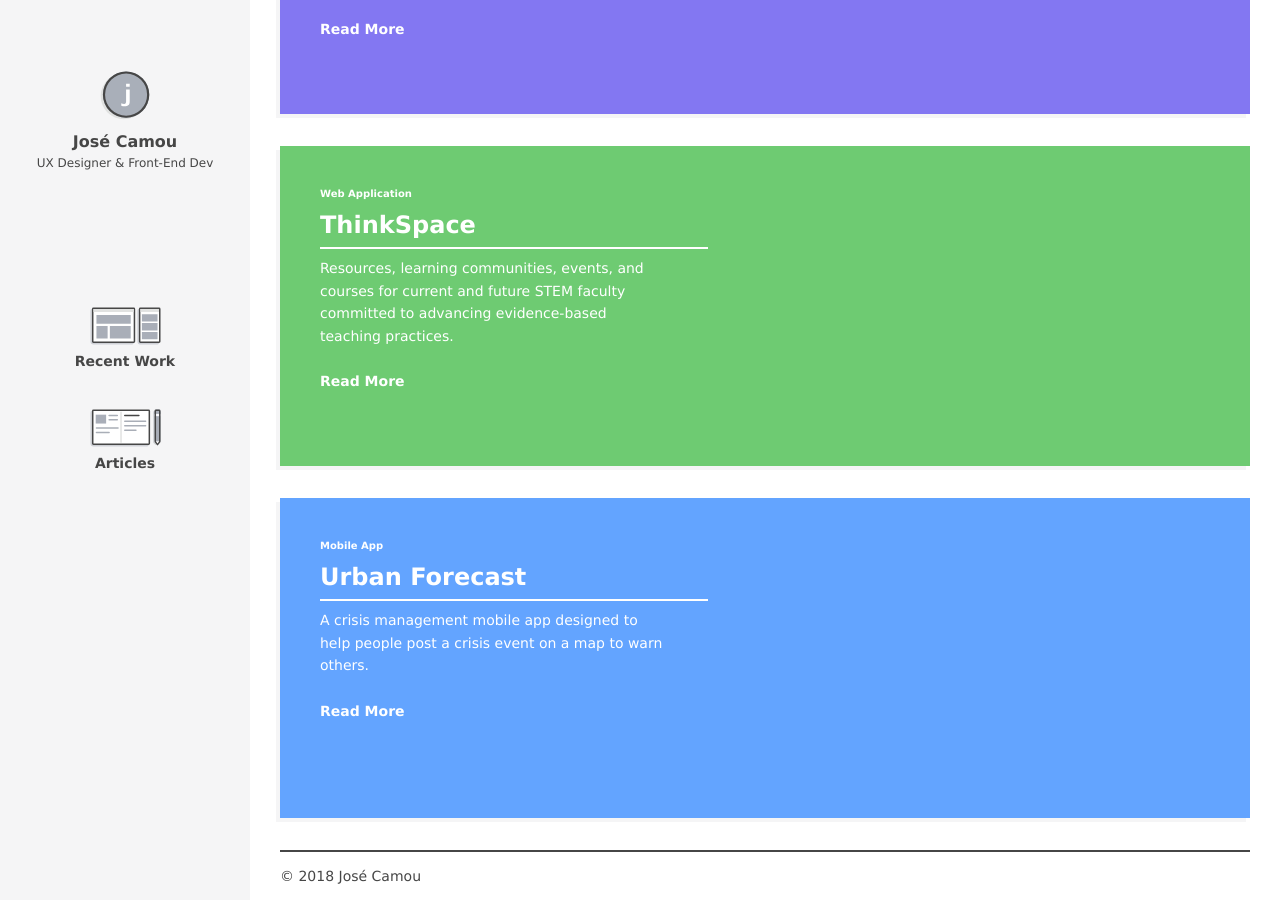
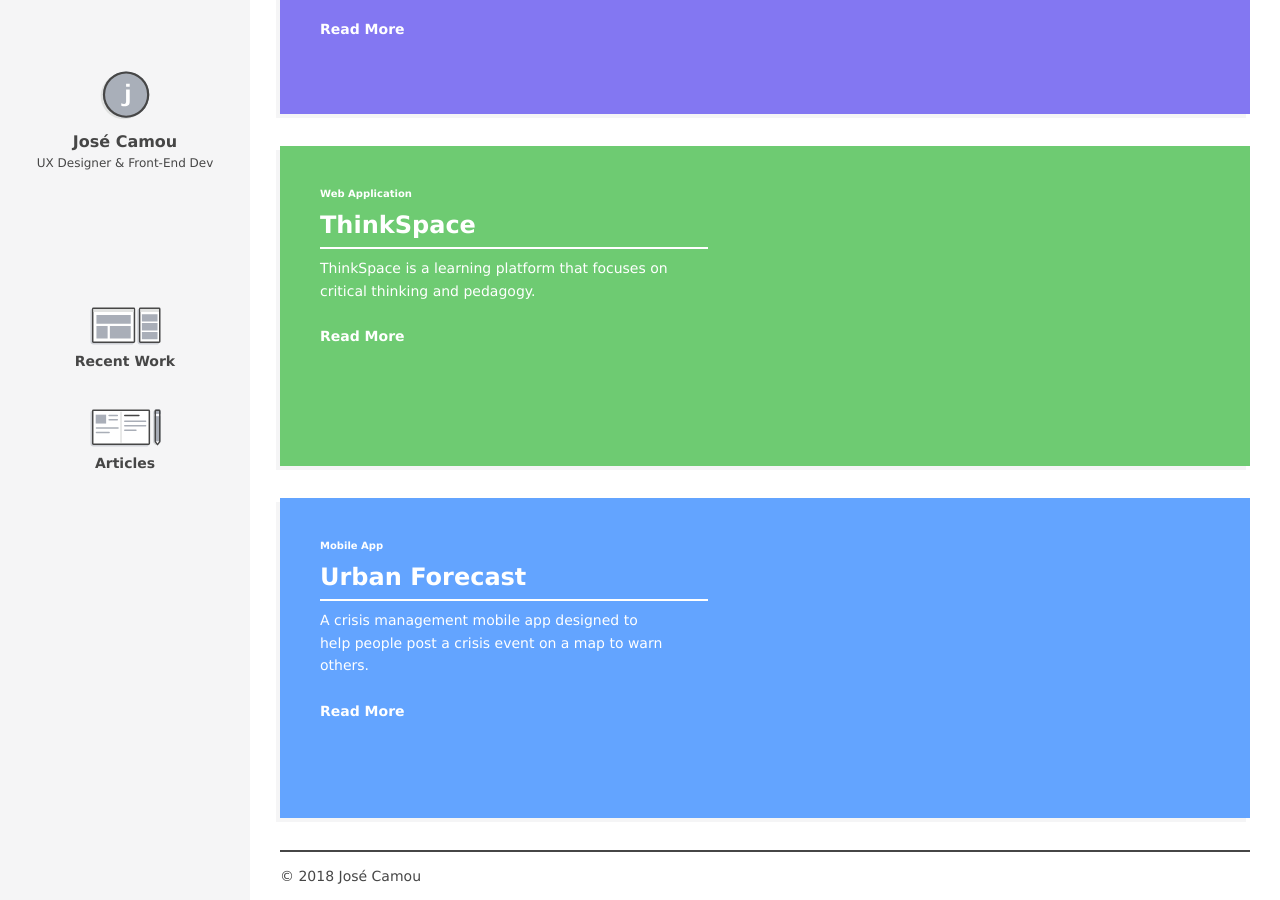
Before and after one commit to jcamou/jcamou.github.io, a Jekyll site: the page built from work.html, in a window 1280 px wide and 900 px high, scrolled down 735 px. Built offline with Jekyll 4.4.1, drawn with Linux system fonts in a browser that asks for light colours.

Commit message:
[MOD] Change work description

```diff
--- a/work.html
+++ b/work.html
@@ -50,7 +50,7 @@ permalink: /work/
           <div class="panel__text">
             <div class="panel__work-type">Web Application</div>
             <h2 class="panel__heading">ThinkSpace</h2>
-            <p class="panel__description">Resources, learning communities, events, and courses for current and future STEM faculty committed to advancing evidence-based teaching practices.</p>
+            <p class="panel__description">ThinkSpace is a learning platform that focuses on critical thinking and pedagogy.</p>
             <div class="text__font-size--14 text--bold text__color--white">Read More</div>
           </div>
           <div class="panel__img-container">
```
